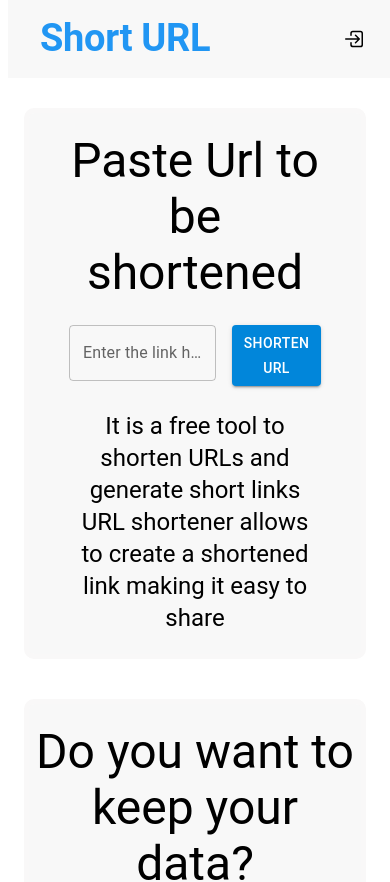
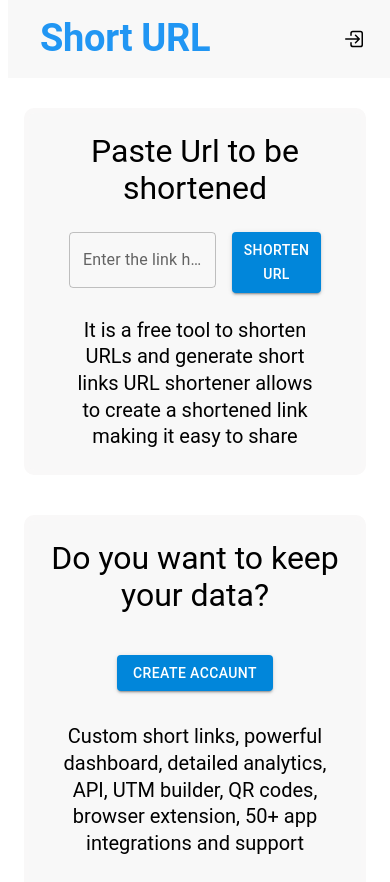
Before and after one commit to IkboljonMe/short-url, a React (Vite) app in the folder client/: page / in a window 390 px wide. Shown: the top 882 px of the page. Built offline with nearby package versions, Linux system fonts and the light colour scheme.

Commit message:
responsive fontsizes

```diff
--- a/client/src/components/Home.tsx
+++ b/client/src/components/Home.tsx
@@ -1,4 +1,4 @@
-import { TextField, Button, Typography, Container, Stack, Box } from "@mui/material";
+import { TextField, Button, Typography, Container, Stack, Box, responsiveFontSizes } from "@mui/material";
 import React, { useState } from "react";
 import axios from "axios";
 import { useNavigate } from "react-router-dom";
@@ -9,8 +9,10 @@ import Navbar from "./Navbar";
 import Footer from "./Footer";
 import { RootState } from "../../redux/store";
 import { useSelector } from "react-redux";
+import themes from "../theme";
 
 const Home = () => {
+  const theme = responsiveFontSizes(themes);
   const [input, setInput] = useState("");
   const userId = useSelector((state: RootState) => state.user.userId);
   const auth = useSelector((state: RootState) => state.user.token);
@@ -63,7 +65,7 @@ const Home = () => {
             }}
           >
             <Stack direction="column" spacing={3}>
-              <Typography align="center" variant="h3" gutterBottom>
+              <Typography align="center" sx={{ fontSize: theme.typography.h3 }} variant="h3" gutterBottom>
                 Paste Url to be shortened
               </Typography>
 
@@ -81,7 +83,7 @@ const Home = () => {
                   Shorten URL
                 </Button>
               </Stack>
-              <Typography align="center" variant="h5" gutterBottom>
+              <Typography align="center" variant="h5" gutterBottom sx={{ fontSize: theme.typography.h5 }}>
                 It is a free tool to shorten URLs and generate short links URL shortener allows to create a shortened link making
                 it easy to share
               </Typography>
@@ -101,7 +103,7 @@ const Home = () => {
               }}
             >
               <Stack direction="column" spacing={3}>
-                <Typography align="center" variant="h3" gutterBottom>
+                <Typography align="center" variant="h3" gutterBottom sx={{ fontSize: theme.typography.h3 }}>
                   Do you want to keep your data?
                 </Typography>
 
@@ -111,7 +113,7 @@ const Home = () => {
                   </Link>
                 </Stack>
               </Stack>
-              <Typography align="center" variant="h5" p={2} gutterBottom>
+              <Typography align="center" variant="h5" p={2} gutterBottom sx={{ fontSize: theme.typography.h5 }}>
                 Custom short links, powerful dashboard, detailed analytics, API, UTM builder, QR codes, browser extension, 50+ app
                 integrations and support
               </Typography>
```
